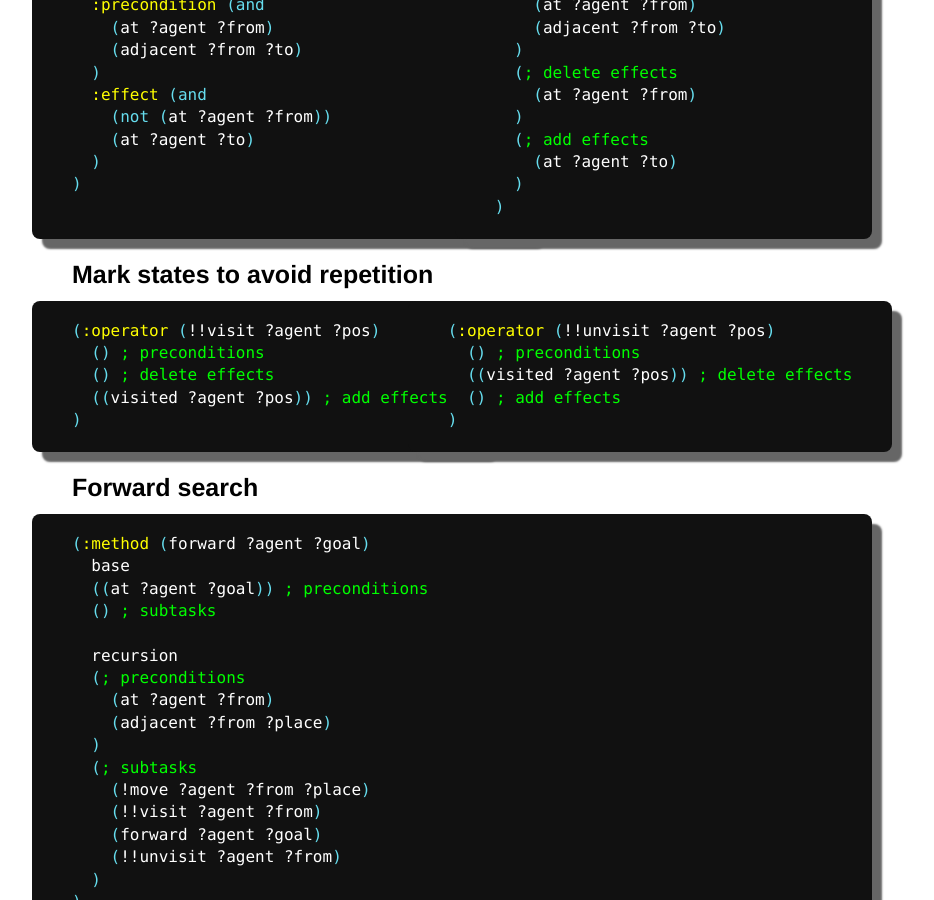
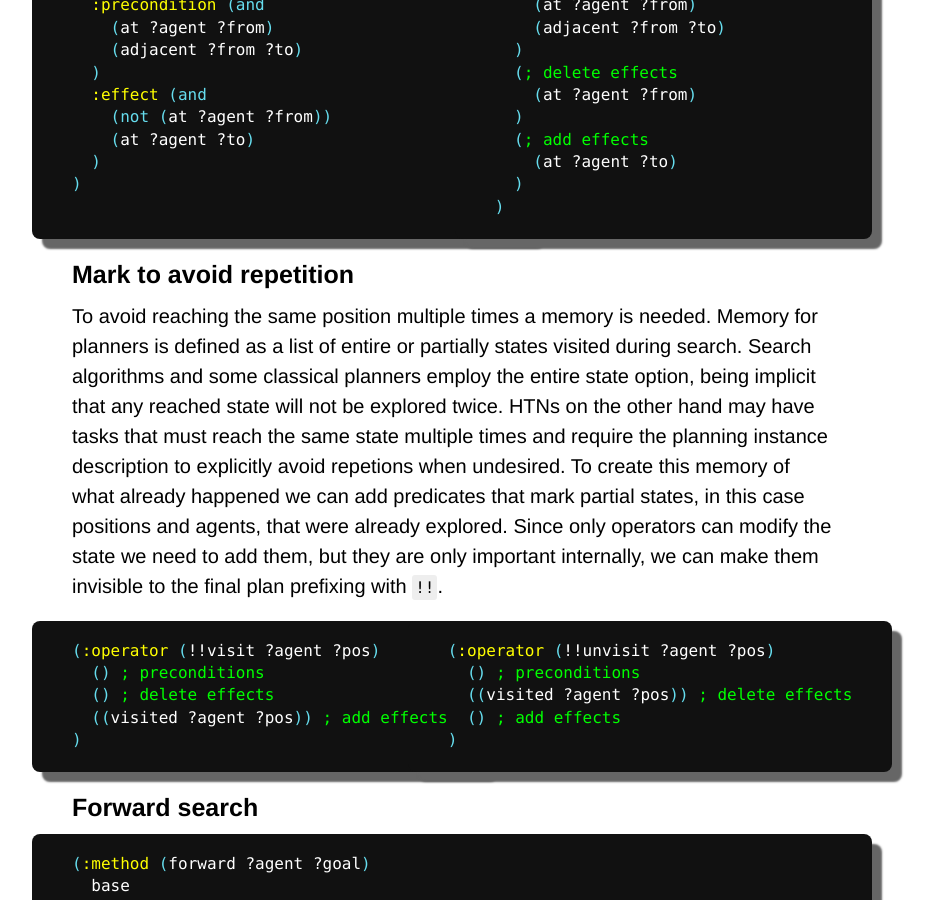
Before and after one commit to Maumagnaguagno/maumagnaguagno.github.io, a Jekyll site: the page built from htn.md, in a window 1280 px wide and 900 px high, scrolled down 1552 px. Shown: the whole window, without its empty margins (188-1122 px from the left). Built offline with Jekyll 4.4.1, drawn with Linux system fonts in a browser that asks for light colours; our own code applies the rules of GitHub Pages for plain Markdown files.

Commit message:
Add paragraph to HTN mark states section

````diff
--- a/htn.md
+++ b/htn.md
@@ -111,7 +111,14 @@ The conjunction token ``and`` can be omitted.
 
 </div>
 
-### Mark states to avoid repetition
+### Mark to avoid repetition
+To avoid reaching the same position multiple times a memory is needed.
+Memory for planners is defined as a list of entire or partially states visited during search.
+Search algorithms and some classical planners employ the entire state option, being implicit that any reached state will not be explored twice.
+HTNs on the other hand may have tasks that must reach the same state multiple times and require the planning instance description to explicitly avoid repetions when undesired.
+To create this memory of what already happened we can add predicates that mark partial states, in this case positions and agents, that were already explored.
+Since only operators can modify the state we need to add them, but they are only important internally, we can make them invisible to the final plan prefixing with ``!!``.
+
 <div class="split" markdown="1">
 
 ```elisp
````
